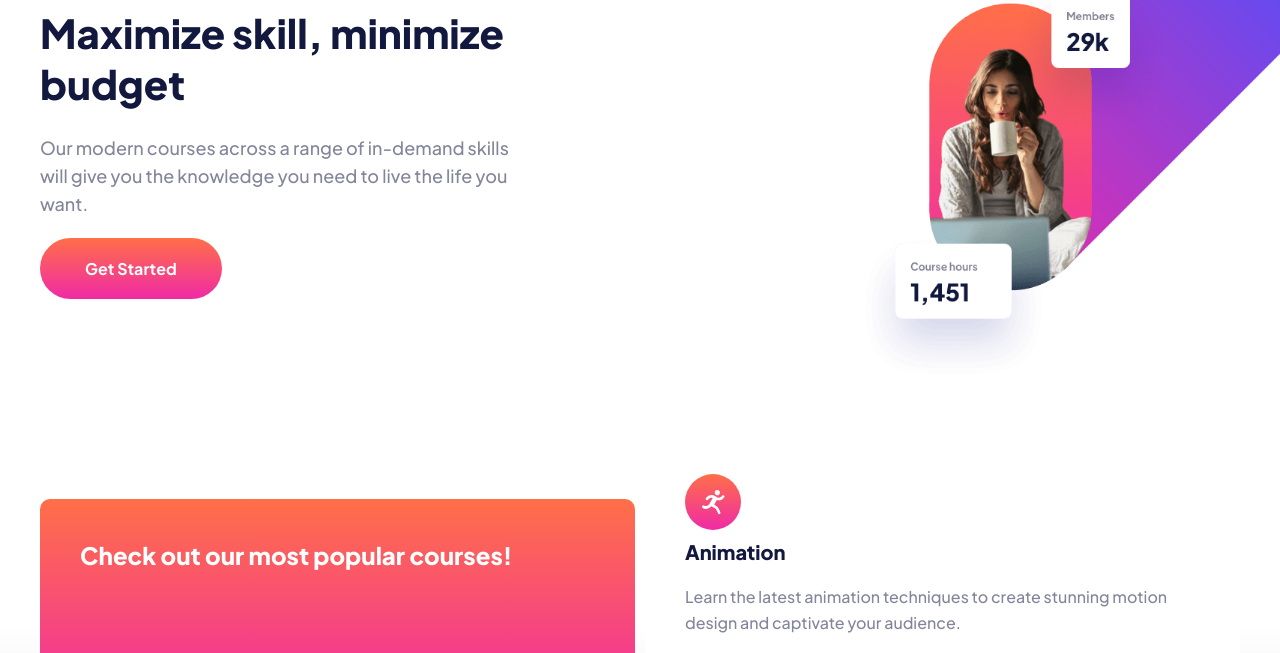
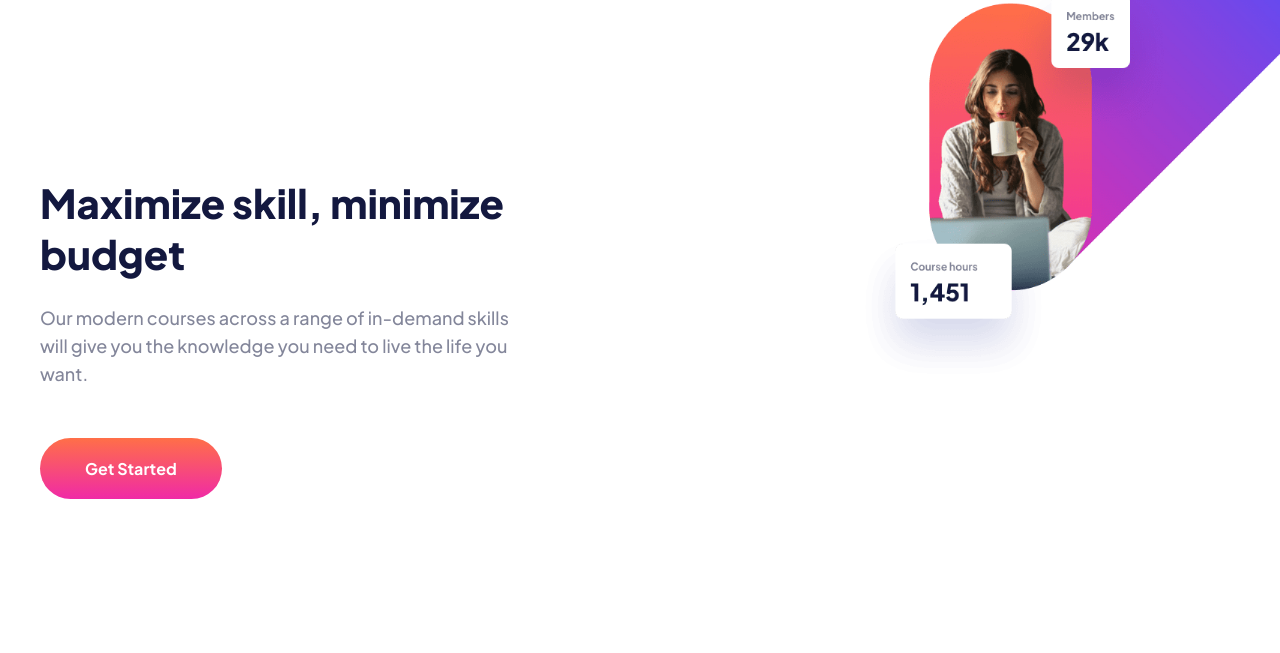
Before and after one commit to elsgoossens/skilled-elearning-landing-page, a plain HTML site: page index.html in a window 1280 px wide. Shown: the part 98-751 px from the top of the page. Drawn offline with Linux system fonts and the light colour scheme.

Commit message:
tweaking layout

```diff
--- a/css/style.css
+++ b/css/style.css
@@ -101,7 +101,7 @@ footer{
 
 .intro .cta{
     background: linear-gradient(var(--clr-gradient1-top), var(--clr-gradient1-bottom));
-    margin-top: 2rem;
+    margin-top: 5rem;
     padding: 20px 45px;
     border-radius: 31.5px;
     align-self: flex-start;
@@ -118,6 +118,7 @@ footer{
 h1{
     font-size: 4rem;
     font-weight: var(--fw-extra-bold);
+    margin-top: 17rem;
     margin-bottom: 2.5rem;
     color:var(--clr-main);
 }
```
